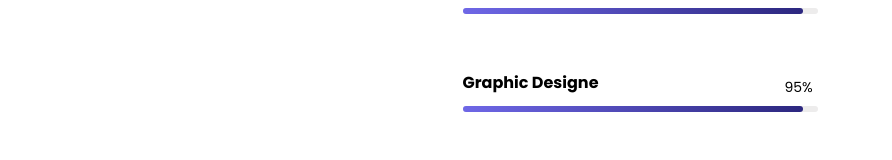
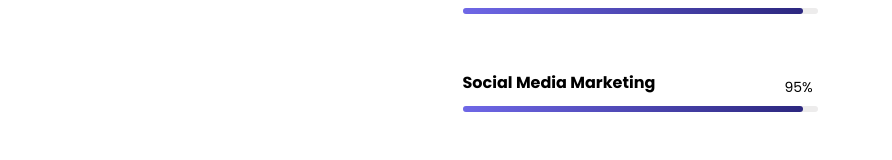
Before and after one commit to zainabturkmen/S-I-S, a React (Create React App) app: page / in a window 1280 px wide. Shown: the part 1400-1560 px from the top of the page, without its empty margins (0-892 px from the left). Built offline with nearby package versions, Linux system fonts and the light colour scheme; a web font is replaced by a local one.

Commit message:
adding updates

```diff
--- a/src/components/About.js
+++ b/src/components/About.js
@@ -47,7 +47,7 @@ const About = () => {
             </div>
           </div>
           <div>
-            <h4>Graphic Designe</h4>
+            <h4>Social Media Marketing</h4>
             <div>
               <div className="percentage-container">
                 <div className="percentage"></div>
```
